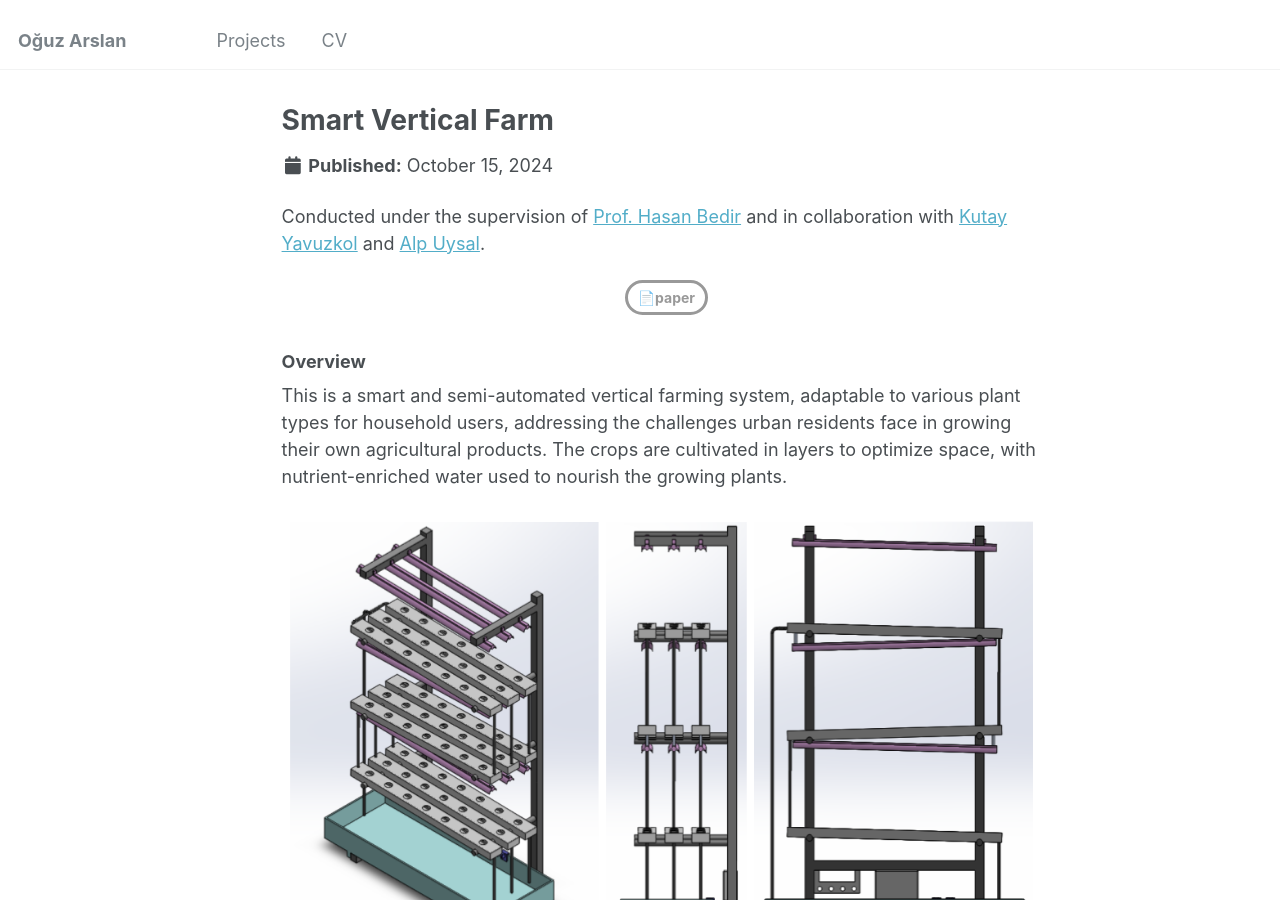
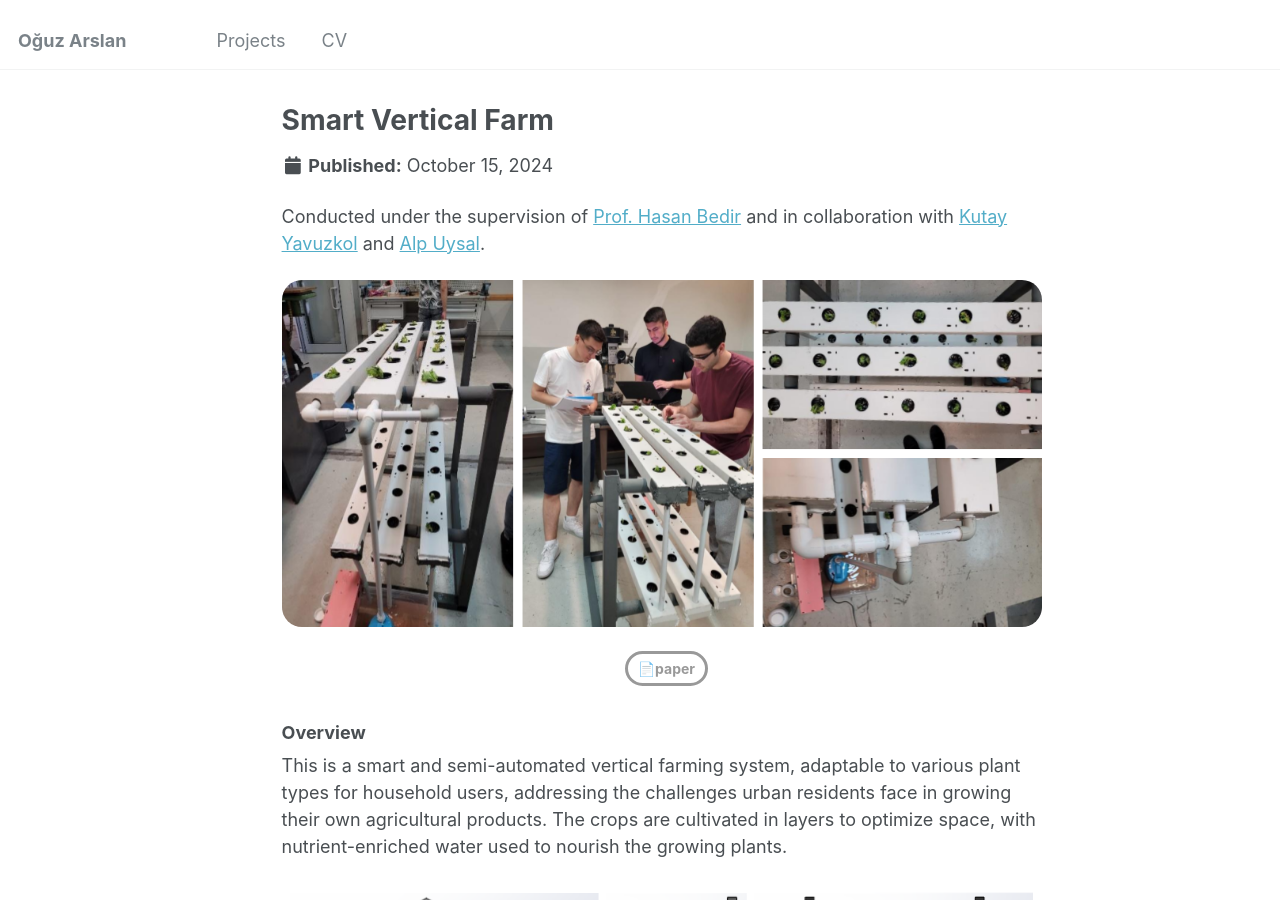
Before and after one commit to Boysle/boysle.github.io, a Jekyll site: the page built from _portfolio/1smartverticalfarm.md, in a window 1280 px wide and 900 px high. Built offline with Jekyll 4.4.1, drawn with Linux system fonts in a browser that asks for light colours.

Commit message:
Update 1smartverticalfarm.md

```diff
--- a/_portfolio/1smartverticalfarm.md
+++ b/_portfolio/1smartverticalfarm.md
@@ -7,6 +7,7 @@ collection: projects
 Conducted under the supervision of [Prof. Hasan Bedir](http://me.boun.edu.tr/?q=users/hasan-bedir) and in collaboration with [Kutay Yavuzkol](https://www.linkedin.com/in/kutay-yavuzkol-415020150/) and [Alp Uysal](https://www.linkedin.com/in/alpuysaal/).
 
 <!-- MAIN IMAGE -->
+<img src="/images/Vertical Farming Teaser.png" alt="Vertical Farming CAD Model" style="border-radius: 20px; width: 760px;">
 
 <!-- BUTTONS -->
 <div style="text-align: center; margin: 20px 0;"> <!-- Added margin for spacing -->
```
